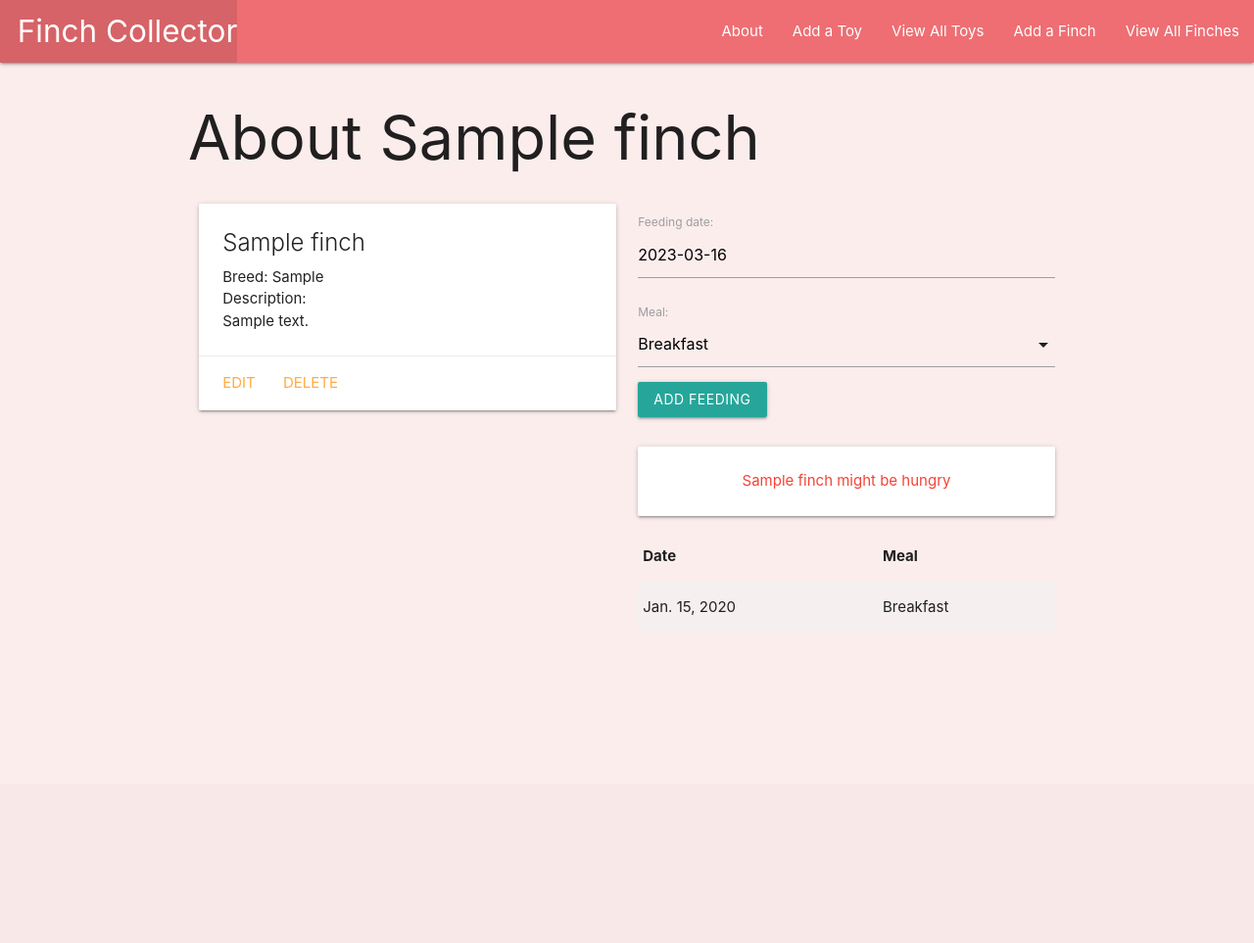
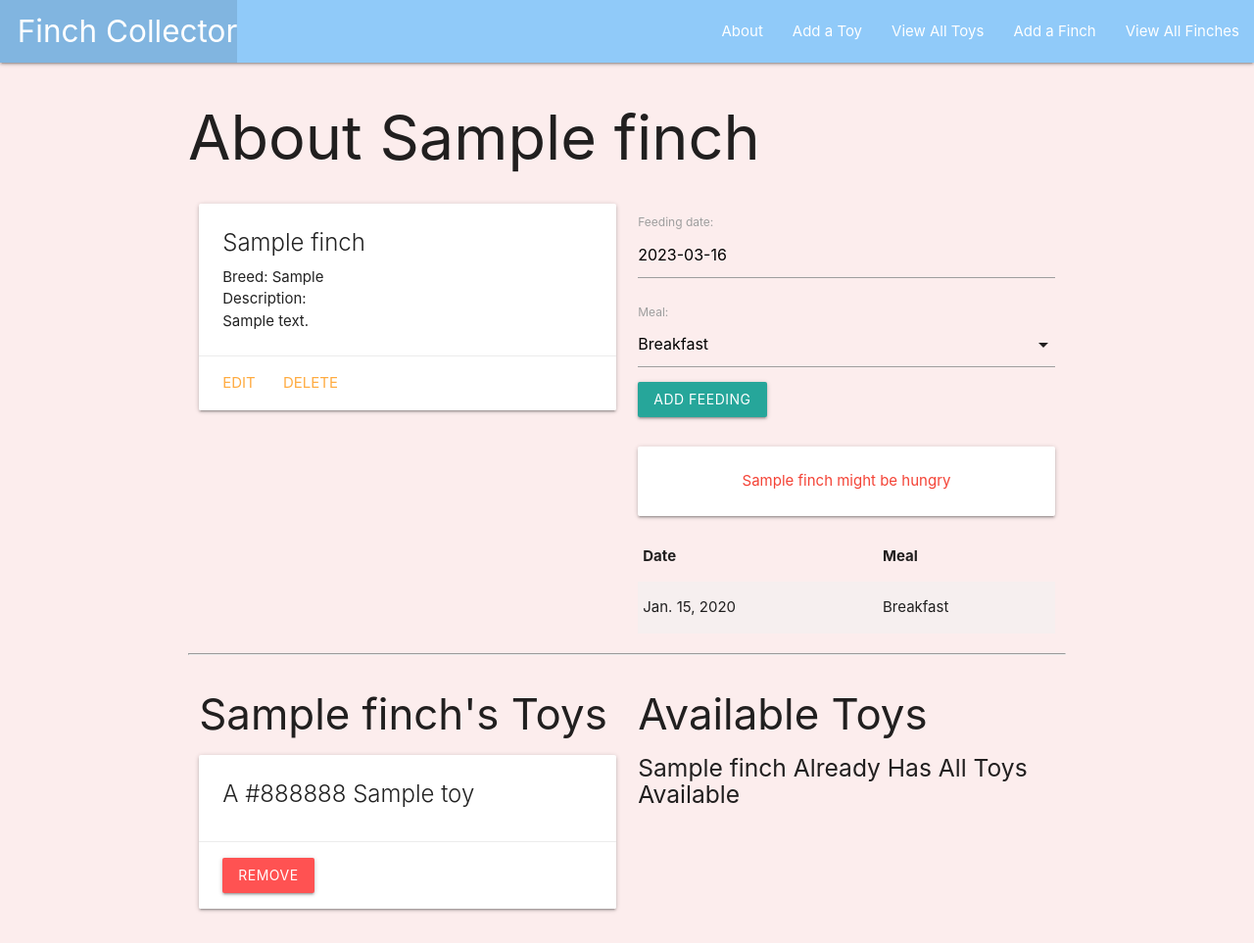
Before and after one commit to dmt94/finch-collector0, a Django app: page /finches/1/ in a window 1280 px wide. Shown: the whole page at 98% size. Before the commit the page ends 628 px from the top, so only its background shows below. Run offline with Django 4.2, Linux system fonts and the light colour scheme; tables that the repository leaves empty hold one stand-in row (values such as "Sample post").

Commit message:
add crud for toys

```diff
--- a/main_app/models.py
+++ b/main_app/models.py
@@ -23,6 +23,7 @@ class Finch(models.Model):
     name = models.CharField(max_length=100)
     breed = models.CharField(max_length=100)
     description = models.TextField(max_length=100)
+    toys = models.ManyToManyField(Toy)
 
     def __str__(self):
         return f'{self.name} ({self.id})'
--- a/main_app/static/css/style.css
+++ b/main_app/static/css/style.css
@@ -13,3 +13,7 @@ footer.page-footer {
   padding-top: 0;
   text-align: right;
 }
+
+button:hover {
+  opacity: 0.8
+}
--- a/main_app/templates/base.html
+++ b/main_app/templates/base.html
@@ -13,7 +13,7 @@
 </head>
 <body>
   <header class="navbar-fixed">
-    <nav>
+    <nav class="blue lighten-3">
       <div class="nav-wrapper">
         <ul>
           <li><a href="{% url 'home' %}" class="left brand-logo">&nbsp;&nbsp;Finch Collector</a></li>
--- a/main_app/templates/finch/detail.html
+++ b/main_app/templates/finch/detail.html
@@ -47,6 +47,55 @@
   </div>
   <!-- New Markup Above -->
 </div>
+<!-- This is all new markup to be added just above the <script> tag -->
+<hr>
+  <div class="row">
+    <div class="col s6">
+      <h3>{{ finch.name }}'s Toys</h3>
+      {% if finch.toys.count %}
+        {% for toy in finch.toys.all %}
+          <div class="card">
+            <div class="card-content">
+              <span class="card-title">
+                A <span>{{ toy.color }}</span> {{ toy.name }}
+              </span>
+            </div>
+            <div class="card-action">
+              <form action="{% url 'unassoc_toy' finch.id toy.id %}" method="POST">
+                  {% csrf_token %}
+                <button type="submit" class="btn red accent-2">Remove</button>
+              </form>
+            </div>
+          </div>
+        {% endfor %}
+      {% else %}
+        <h5>No Toys 😿</h5>
+      {% endif %}
+    </div>
+  <!-- Available toys will come after this line -->
+    <div class="col s6">
+      <h3>Available Toys</h3>
+      {% if toys.count %}
+        {% for toy in toys.all %}
+          <div class="card">
+            <div class="card-content">
+              <span class="card-title">
+                A <span>{{ toy.color }}</span> {{ toy.name }}
+              </span>
+            </div>
+            <div class="card-action">
+              <form action="{% url 'assoc_toy' finch.id toy.id %}" method="POST">
+                {% csrf_token %}
+                <button type="submit" class="btn">Add</button>
+              </form>
+            </div>
+          </div>
+        {% endfor %}
+      {% else %}
+        <h5>{{finch.name}} Already Has All Toys Available</h5>
+      {% endif %}
+    </div>
+  </div>
 
 <script>
   const dateEl = document.getElementById('id_date');
--- a/main_app/urls.py
+++ b/main_app/urls.py
@@ -10,6 +10,8 @@ urlpatterns = [
   path('finches/<int:pk>/update/', views.FinchUpdate.as_view(), name='finch_update'),
   path('finches/<int:pk>/delete/', views.FinchDelete.as_view(), name='finch_delete'),
   path('finches/<int:finch_id>/add_feeding/', views.add_feeding, name='add_feeding'),
+  path('finches/<int:finch_id>/assoc_toy/<int:toy_id>', views.assoc_toy, name='assoc_toy'),
+  path('finches/<int:finch_id>/unassoc_toy/<int:toy_id>', views.unassoc_toy, name='unassoc_toy'),
   path('toys/', views.ToyList.as_view(), name='toys_index'),
   path('toys/create/', views.ToyCreate.as_view(), name='toys_create'),
   path('toys/<int:pk>/update/', views.ToyUpdate.as_view(), name='toys_update'),
--- a/main_app/views.py
+++ b/main_app/views.py
@@ -22,17 +22,25 @@ def finch_index(request):
 
 def finch_detail(request, finch_id):
   finch = Finch.objects.get(id=finch_id)
+  # Get the toys the finch doesn't have...
+  # First, create a list of the toy ids that the finch DOES have
+  id_list = finch.toys.all().values_list('id')
+  # Now we can query for toys whose ids are not in the list using exclude
+  toys_cat_doesnt_have = Toy.objects.exclude(id__in=id_list)
+
   #instantiate FeedingForm to be rendered in detail.html
   feeding_form = FeedingForm()
   #"context" is what the dict -> template to be rendered
   return render(request, 'finch/detail.html', {
     'finch': finch,
-    'feeding_form': feeding_form
+    'feeding_form': feeding_form,
+    # Add the toys to be displayed
+    'toys': toys_cat_doesnt_have
   })
 
 class FinchCreate(CreateView):
   model = Finch
-  fields = '__all__'
+  fields = ['name', 'breed', 'description']
 
 class FinchUpdate(UpdateView):
   model = Finch
@@ -73,3 +81,13 @@ class ToyUpdate(UpdateView):
 class ToyDelete(DeleteView):
   model = Toy
   success_url = '/toys'
+
+def assoc_toy(request, finch_id, toy_id):
+  # Note that you can pass a toy's id instead of the whole toy object
+  Finch.objects.get(id=finch_id).toys.add(toy_id)
+  return redirect('detail', finch_id=finch_id)
+
+def unassoc_toy(request, finch_id, toy_id):
+  # Note that you can pass a toy's id instead of the whole toy object
+  Finch.objects.get(id=finch_id).toys.remove(toy_id)
+  return redirect('detail', finch_id=finch_id)
```
Also changed, not shown: main_app/migrations/0004_finch_toys.py (added).
